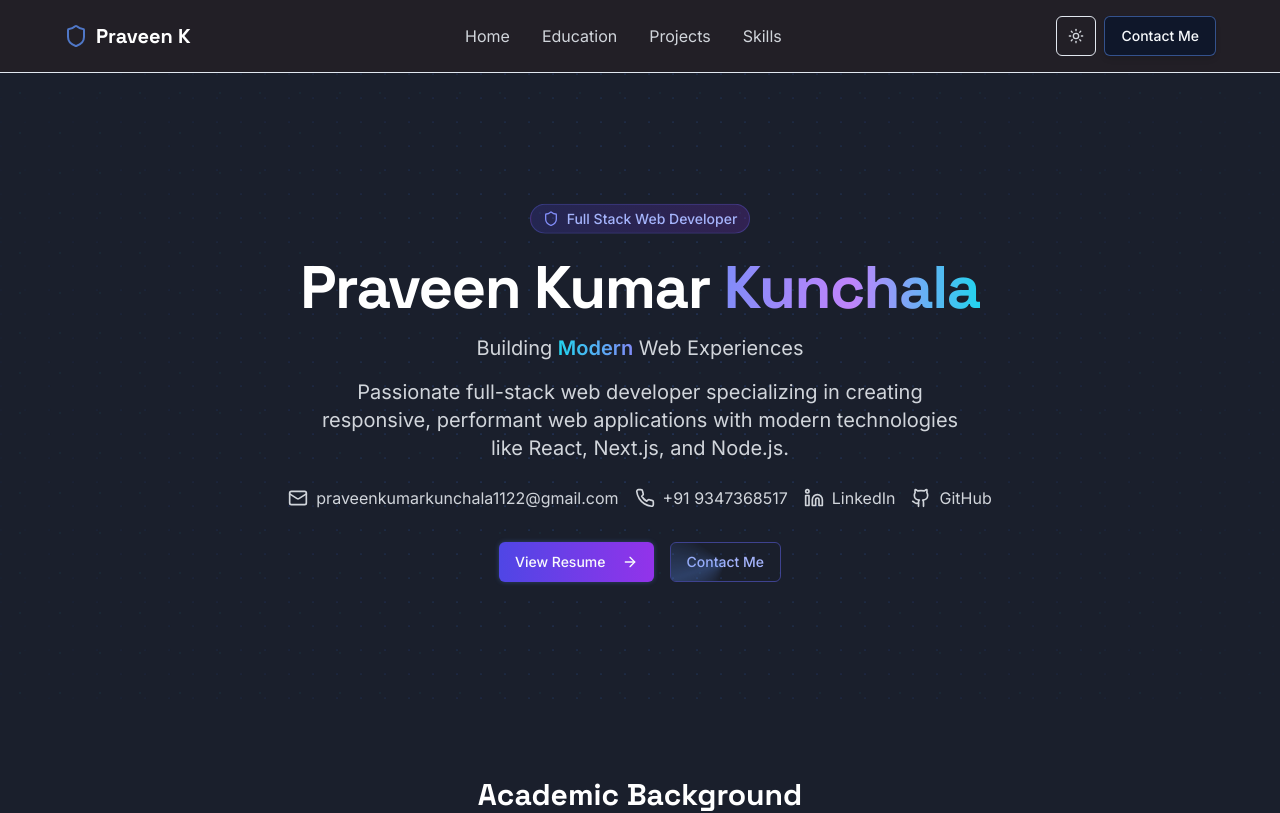
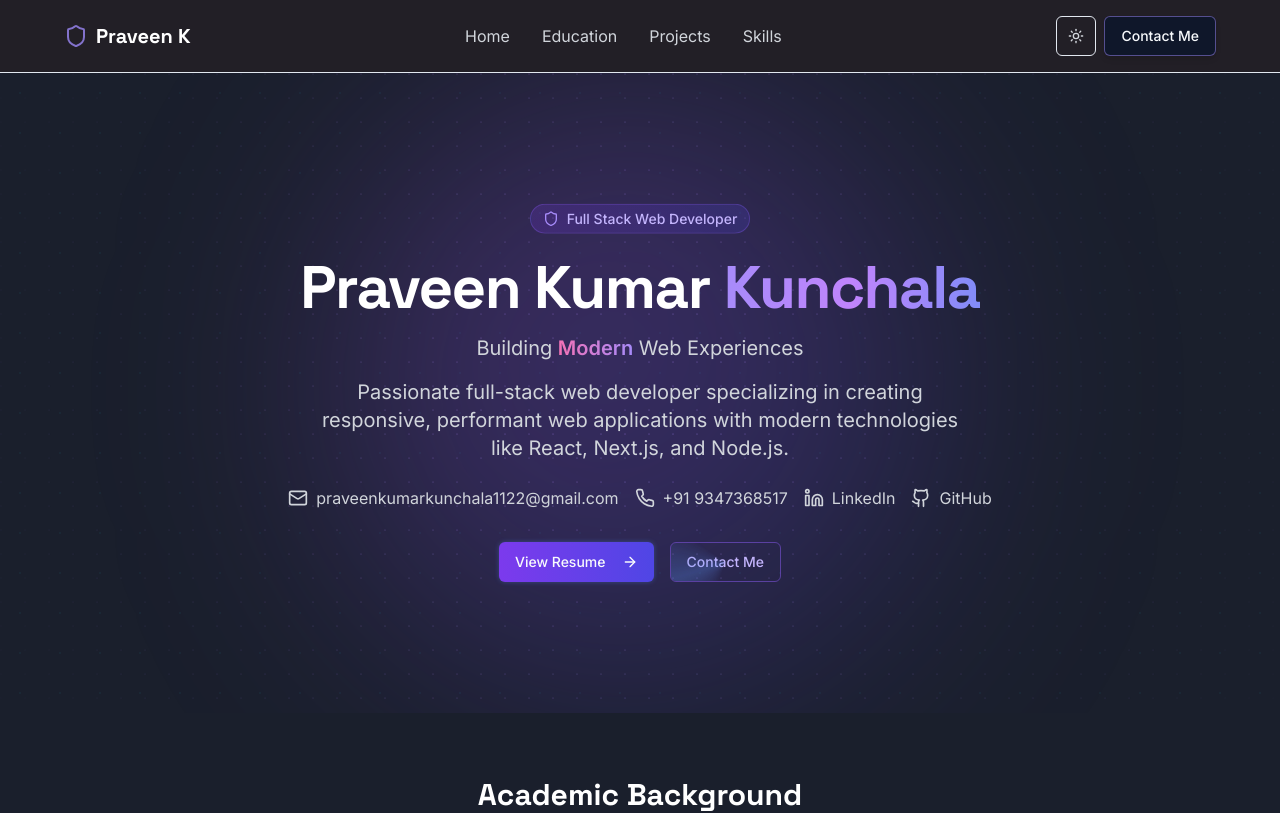
Before and after one commit to praveenkumarkunchala2005/cyber-pathway-showcase, a React (Vite) app: page / in a window 1280 px wide. Shown: the top 813 px of the page. Built offline with nearby package versions, Linux system fonts and the light colour scheme.

Commit message:
Refactor: Improve color palette and background
Improved the color palette and background for both dark and light modes to enhance visual appeal.

```diff
--- a/src/components/Hero.tsx
+++ b/src/components/Hero.tsx
@@ -11,7 +11,7 @@ const Hero = () => {
       {/* Background elements - cyber-themed grid and dots */}
       <div className="absolute inset-0 w-full h-full z-0">
         <div className="absolute inset-0 opacity-5 bg-[radial-gradient(#22d3ee_1px,transparent_1px)] bg-[size:40px_40px]"></div>
-        <div className="absolute top-1/2 -translate-y-1/2 left-1/2 -translate-x-1/2 w-[600px] h-[600px] bg-gradient-to-br from-cyber-glow/30 to-purple-500/20 rounded-full blur-[120px]"></div>
+        <div className="absolute top-1/2 -translate-y-1/2 left-1/2 -translate-x-1/2 w-[600px] h-[600px] bg-gradient-to-br from-purple-500/30 to-indigo-600/20 rounded-full blur-[120px]"></div>
 
         {/* Dot pattern with glow effect */}
         <DotPattern
@@ -54,17 +54,17 @@ const Hero = () => {
 
       <div className="container mx-auto relative z-10">
         <div className="flex flex-col items-center justify-center text-center max-w-4xl mx-auto">
-          <div className="inline-flex items-center px-3 py-1 rounded-full bg-gradient-to-r from-indigo-600/20 to-purple-600/20 border border-indigo-500/30 mb-6 animate-bounce-slow">
-            <Shield className="w-4 h-4 mr-2 text-indigo-400" />
-            <span className="text-sm font-medium text-indigo-300">Full Stack Web Developer</span>
+          <div className="inline-flex items-center px-3 py-1 rounded-full bg-gradient-to-r from-violet-600/20 to-indigo-600/20 border border-violet-500/30 mb-6 animate-bounce-slow">
+            <Shield className="w-4 h-4 mr-2 text-violet-400" />
+            <span className="text-sm font-medium text-violet-300">Full Stack Web Developer</span>
           </div>
 
           <h1 className="text-4xl md:text-5xl lg:text-6xl font-space font-bold text-white mb-4 tracking-tight animate-slide-up">
-            Praveen Kumar <span className="text-transparent bg-clip-text bg-gradient-to-r from-indigo-400 via-purple-400 to-cyan-400">Kunchala</span>
+            Praveen Kumar <span className="text-transparent bg-clip-text bg-gradient-to-r from-violet-400 via-purple-400 to-indigo-400">Kunchala</span>
           </h1>
 
           <p className="text-xl text-gray-300 mb-4 animate-slide-up-delay-1">
-            Building <span className="text-transparent bg-clip-text bg-gradient-to-r from-cyan-400 to-indigo-400 font-semibold">Modern</span> Web Experiences
+            Building <span className="text-transparent bg-clip-text bg-gradient-to-r from-pink-400 to-violet-400 font-semibold">Modern</span> Web Experiences
           </p>
 
           <p className="text-lg md:text-xl text-gray-300 mb-6 max-w-2xl animate-slide-up-delay-2">
@@ -73,30 +73,30 @@ const Hero = () => {
           </p>
 
           <div className="flex flex-wrap justify-center gap-4 mb-8 animate-slide-up-delay-3">
-            <a href="mailto:praveenkumarkunchala1122@gmail.com" className="contact-item hover:scale-105 transition-transform hover:text-indigo-400">
+            <a href="mailto:praveenkumarkunchala1122@gmail.com" className="contact-item hover:scale-105 transition-transform hover:text-violet-400">
               <Mail className="h-5 w-5" />
               <span>praveenkumarkunchala1122@gmail.com</span>
             </a>
-            <a href="tel:+919347368517" className="contact-item hover:scale-105 transition-transform hover:text-indigo-400">
+            <a href="tel:+919347368517" className="contact-item hover:scale-105 transition-transform hover:text-violet-400">
               <Phone className="h-5 w-5" />
               <span>+91 9347368517</span>
             </a>
-            <a href="#" className="contact-item hover:scale-105 transition-transform hover:text-indigo-400">
+            <a href="#" className="contact-item hover:scale-105 transition-transform hover:text-violet-400">
               <Linkedin className="h-5 w-5" />
               <span>LinkedIn</span>
             </a>
-            <a href="#" className="contact-item hover:scale-105 transition-transform hover:text-indigo-400">
+            <a href="#" className="contact-item hover:scale-105 transition-transform hover:text-violet-400">
               <Github className="h-5 w-5" />
               <span>GitHub</span>
             </a>
           </div>
 
           <div className="flex flex-col sm:flex-row items-center gap-4 animate-slide-up-delay-4">
-            <Button className="bg-gradient-to-r from-indigo-600 to-purple-600 hover:from-indigo-700 hover:to-purple-700 group flex items-center w-full sm:w-auto hover-scale animate-pulse-glow border-0">
+            <Button className="bg-gradient-to-r from-violet-600 to-indigo-600 hover:from-violet-700 hover:to-indigo-700 group flex items-center w-full sm:w-auto hover-scale animate-pulse-glow border-0">
               View Resume
               <ArrowRight className="ml-2 h-4 w-4 group-hover:translate-x-1 transition-transform" />
             </Button>
-            <Button className="bg-transparent border border-indigo-500/50 text-indigo-300 hover:bg-indigo-500/10 w-full sm:w-auto hover-scale animate-border-pulse">
+            <Button className="bg-transparent border border-violet-500/50 text-violet-300 hover:bg-violet-500/10 w-full sm:w-auto hover-scale animate-border-pulse">
               Contact Me
             </Button>
           </div>
--- a/src/index.css
+++ b/src/index.css
@@ -1,3 +1,4 @@
+
 @import url('https://fonts.googleapis.com/css2?family=Inter:wght@300;400;500;600;700&family=Space+Grotesk:wght@400;500;700&display=swap');
 
 @tailwind base;
@@ -50,34 +51,34 @@
     --cyber-dark: #1A1F2C;
     --cyber-default: #221F26;
     --cyber-light: #2D3748;
-    --cyber-accent: #3E5FBA;
-    --cyber-glow: #5B8DEF;
+    --cyber-accent: #7E69AB;
+    --cyber-glow: #9b87f5;
     --cyber-light-40: rgba(45, 55, 72, 0.4);
     --cyber-light-70: rgba(45, 55, 72, 0.7);
     --cyber-light-80: rgba(45, 55, 72, 0.8);
-    --cyber-glow-5: rgba(91, 141, 239, 0.05);
-    --cyber-glow-10: rgba(91, 141, 239, 0.1);
-    --cyber-glow-20: rgba(91, 141, 239, 0.2);
-    --cyber-glow-50: rgba(91, 141, 239, 0.5);
-    --cyber-accent-20: rgba(62, 95, 186, 0.2);
-    --cyber-accent-40: rgba(62, 95, 186, 0.4);
+    --cyber-glow-5: rgba(155, 135, 245, 0.05);
+    --cyber-glow-10: rgba(155, 135, 245, 0.1);
+    --cyber-glow-20: rgba(155, 135, 245, 0.2);
+    --cyber-glow-50: rgba(155, 135, 245, 0.5);
+    --cyber-accent-20: rgba(126, 105, 171, 0.2);
+    --cyber-accent-40: rgba(126, 105, 171, 0.4);
   }
 
   .light-mode {
     --cyber-dark: #f8fafc;
     --cyber-default: #f1f5f9;
     --cyber-light: #e2e8f0;
-    --cyber-accent: #3E5FBA;
-    --cyber-glow: #2563eb;
+    --cyber-accent: #7E69AB;
+    --cyber-glow: #6E59A5;
     --cyber-light-40: rgba(226, 232, 240, 0.4);
     --cyber-light-70: rgba(226, 232, 240, 0.7);
     --cyber-light-80: rgba(226, 232, 240, 0.8);
-    --cyber-glow-5: rgba(37, 99, 235, 0.05);
-    --cyber-glow-10: rgba(37, 99, 235, 0.1);
-    --cyber-glow-20: rgba(37, 99, 235, 0.2);
-    --cyber-glow-50: rgba(37, 99, 235, 0.5);
-    --cyber-accent-20: rgba(62, 95, 186, 0.2);
-    --cyber-accent-40: rgba(62, 95, 186, 0.4);
+    --cyber-glow-5: rgba(110, 89, 165, 0.05);
+    --cyber-glow-10: rgba(110, 89, 165, 0.1);
+    --cyber-glow-20: rgba(110, 89, 165, 0.2);
+    --cyber-glow-50: rgba(110, 89, 165, 0.5);
+    --cyber-accent-20: rgba(126, 105, 171, 0.2);
+    --cyber-accent-40: rgba(126, 105, 171, 0.4);
   }
 
   * {
--- a/tailwind.config.ts
+++ b/tailwind.config.ts
@@ -99,10 +99,10 @@ export default {
 				},
 				'glow': {
 					'0%, 100%': {
-						boxShadow: '0 0 5px rgba(34, 211, 238, 0.5), 0 0 20px rgba(34, 211, 238, 0.2)'
+						boxShadow: '0 0 5px rgba(155, 135, 245, 0.5), 0 0 20px rgba(155, 135, 245, 0.2)'
 					},
 					'50%': {
-						boxShadow: '0 0 15px rgba(34, 211, 238, 0.8), 0 0 30px rgba(34, 211, 238, 0.5)'
+						boxShadow: '0 0 15px rgba(155, 135, 245, 0.8), 0 0 30px rgba(155, 135, 245, 0.5)'
 					}
 				},
 				'pulse-slow': {
```
